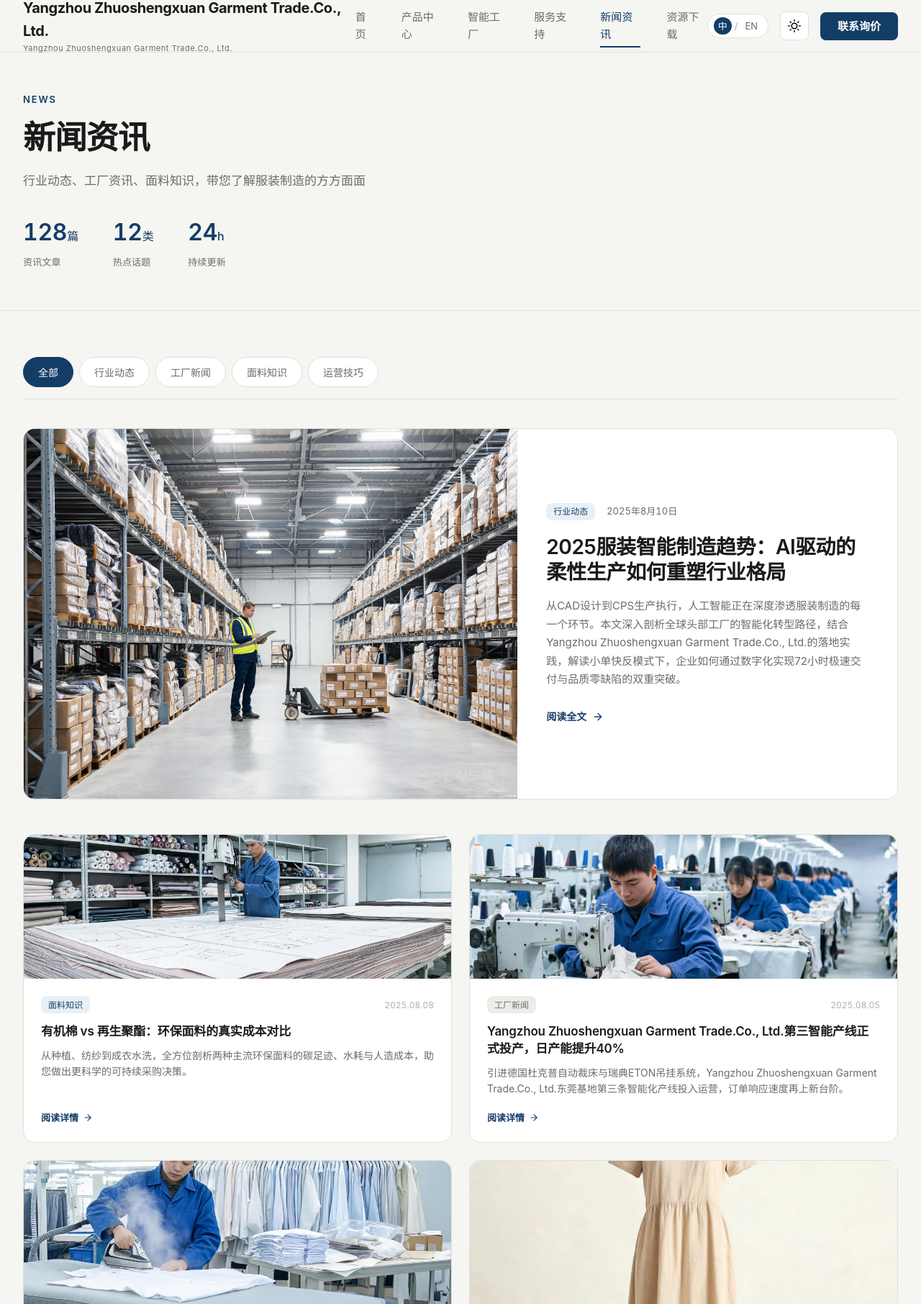
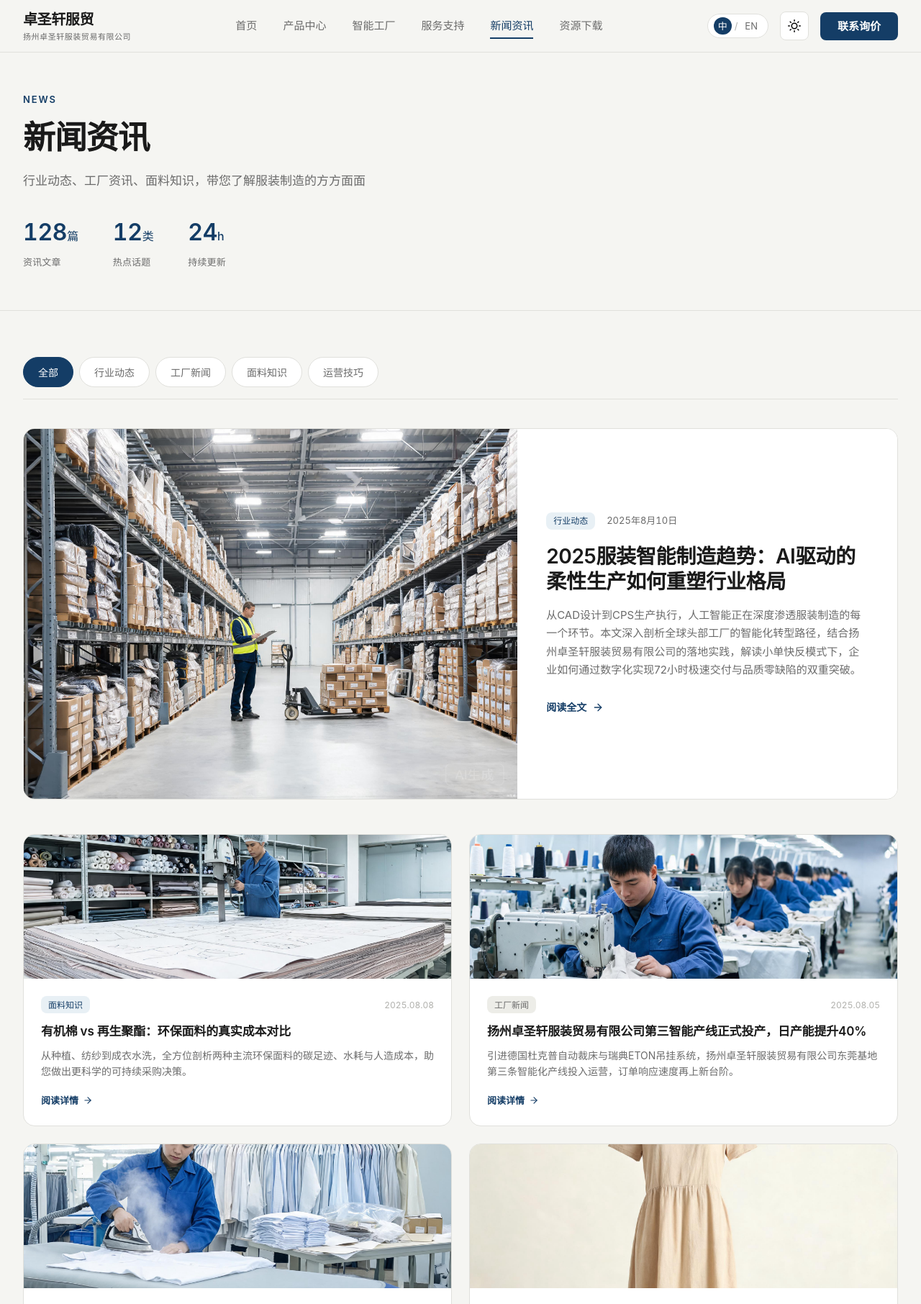
Before and after one commit to fastnas2023/vasture-website, a PHP site: page /blog.html in a window 1280 px wide. Shown: the top 1812 px of the page at 72% size. Run offline with PHP 8.4, Linux system fonts and the light colour scheme.

Commit message:
Update Chinese company name and brand short name

```diff
--- a/blog.html
+++ b/blog.html
@@ -3,7 +3,7 @@
 <head>
   <meta charset="UTF-8">
   <meta name="viewport" content="width=device-width, initial-scale=1.0">
-  <title>新闻资讯 - Yangzhou Zhuoshengxuan Garment Trade.Co., Ltd.</title>
+  <title>新闻资讯 - 扬州卓圣轩服装贸易有限公司</title>
   <link rel="stylesheet" href="css/brand.css">
   <style>
     .blog-tabs {
@@ -324,8 +324,8 @@
   <header class="site-header">
     <div class="cf-container">
       <a href="home.html" class="logo-link">
-        <span>Yangzhou Zhuoshengxuan Garment Trade.Co., Ltd.</span>
-        <span>Yangzhou Zhuoshengxuan Garment Trade.Co., Ltd.</span>
+        <span>卓圣轩服贸</span>
+        <span>扬州卓圣轩服装贸易有限公司</span>
       </a>
       <nav>
         <a href="home.html" data-dom-id="nav-home">首页</a>
@@ -416,7 +416,7 @@
                 <span class="date">2025年8月10日</span>
               </div>
               <h2>2025服装智能制造趋势：AI驱动的柔性生产如何重塑行业格局</h2>
-              <p>从CAD设计到CPS生产执行，人工智能正在深度渗透服装制造的每一个环节。本文深入剖析全球头部工厂的智能化转型路径，结合Yangzhou Zhuoshengxuan Garment Trade.Co., Ltd.的落地实践，解读小单快反模式下，企业如何通过数字化实现72小时极速交付与品质零缺陷的双重突破。</p>
+              <p>从CAD设计到CPS生产执行，人工智能正在深度渗透服装制造的每一个环节。本文深入剖析全球头部工厂的智能化转型路径，结合扬州卓圣轩服装贸易有限公司的落地实践，解读小单快反模式下，企业如何通过数字化实现72小时极速交付与品质零缺陷的双重突破。</p>
               <a href="#" class="read-more" style="font-size:14px;font-weight:600;color:var(--cf-primary);text-decoration:none;display:inline-flex;align-items:center;gap:8px;">
                 阅读全文
                 <svg width="16" height="16" viewBox="0 0 24 24" fill="none" stroke="currentColor" stroke-width="2" stroke-linecap="round" stroke-linejoin="round"><path d="M5 12h14"/><path d="m12 5 7 7-7 7"/></svg>
@@ -453,8 +453,8 @@
                 <span class="cf-tag">工厂新闻</span>
                 <span class="date">2025.08.05</span>
               </div>
-              <h3><a href="#">Yangzhou Zhuoshengxuan Garment Trade.Co., Ltd.第三智能产线正式投产，日产能提升40%</a></h3>
-              <p class="summary">引进德国杜克普自动裁床与瑞典ETON吊挂系统，Yangzhou Zhuoshengxuan Garment Trade.Co., Ltd.东莞基地第三条智能化产线投入运营，订单响应速度再上新台阶。</p>
+              <h3><a href="#">扬州卓圣轩服装贸易有限公司第三智能产线正式投产，日产能提升40%</a></h3>
+              <p class="summary">引进德国杜克普自动裁床与瑞典ETON吊挂系统，扬州卓圣轩服装贸易有限公司东莞基地第三条智能化产线投入运营，订单响应速度再上新台阶。</p>
               <a href="#" class="read-more">阅读详情
                 <svg width="14" height="14" viewBox="0 0 24 24" fill="none" stroke="currentColor" stroke-width="2" stroke-linecap="round" stroke-linejoin="round"><path d="M5 12h14"/><path d="m12 5 7 7-7 7"/></svg>
               </a>
@@ -521,8 +521,8 @@
                 <span class="cf-tag">工厂新闻</span>
                 <span class="date">2025.07.20</span>
               </div>
-              <h3><a href="#">Yangzhou Zhuoshengxuan Garment Trade.Co., Ltd.通过GRS全球回收标准认证，可持续战略再升级</a></h3>
-              <p class="summary">继OCS有机含量认证后，Yangzhou Zhuoshengxuan Garment Trade.Co., Ltd.再度斩获国际权威GRS认证，为品牌客户提供完整的再生材料追溯与环保合规支持。</p>
+              <h3><a href="#">扬州卓圣轩服装贸易有限公司通过GRS全球回收标准认证，可持续战略再升级</a></h3>
+              <p class="summary">继OCS有机含量认证后，扬州卓圣轩服装贸易有限公司再度斩获国际权威GRS认证，为品牌客户提供完整的再生材料追溯与环保合规支持。</p>
               <a href="#" class="read-more">阅读详情
                 <svg width="14" height="14" viewBox="0 0 24 24" fill="none" stroke="currentColor" stroke-width="2" stroke-linecap="round" stroke-linejoin="round"><path d="M5 12h14"/><path d="m12 5 7 7-7 7"/></svg>
               </a>
@@ -580,7 +580,7 @@
             <div class="thumb"><img src="assets/image_11_yi19x4.jpg" alt="工厂"></div>
             <div class="card-body">
               <div class="card-top"><span class="cf-tag">工厂新闻</span><span class="date">2025.08.05</span></div>
-              <h3><a href="#">Yangzhou Zhuoshengxuan Garment Trade.Co., Ltd.第三智能产线正式投产，日产能提升40%</a></h3>
+              <h3><a href="#">扬州卓圣轩服装贸易有限公司第三智能产线正式投产，日产能提升40%</a></h3>
               <p class="summary">引进德国杜克普自动裁床与瑞典ETON吊挂系统，东莞基地产能再上新台阶。</p>
               <a href="#" class="read-more">阅读详情 <svg width="14" height="14" viewBox="0 0 24 24" fill="none" stroke="currentColor" stroke-width="2"><path d="M5 12h14"/><path d="m12 5 7 7-7 7"/></svg></a>
             </div>
@@ -589,7 +589,7 @@
             <div class="thumb"><img src="assets/image_5_yi19x4.jpg" alt="工厂"></div>
             <div class="card-body">
               <div class="card-top"><span class="cf-tag">工厂新闻</span><span class="date">2025.07.20</span></div>
-              <h3><a href="#">Yangzhou Zhuoshengxuan Garment Trade.Co., Ltd.通过GRS全球回收标准认证，可持续战略再升级</a></h3>
+              <h3><a href="#">扬州卓圣轩服装贸易有限公司通过GRS全球回收标准认证，可持续战略再升级</a></h3>
               <p class="summary">继OCS有机认证后，再度斩获国际权威GRS认证，提供完整再生材料追溯支持。</p>
               <a href="#" class="read-more">阅读详情 <svg width="14" height="14" viewBox="0 0 24 24" fill="none" stroke="currentColor" stroke-width="2"><path d="M5 12h14"/><path d="m12 5 7 7-7 7"/></svg></a>
             </div>
@@ -678,7 +678,7 @@
     <div class="cf-container">
       <div class="footer-grid">
         <div>
-          <div class="footer-brand-name">Yangzhou Zhuoshengxuan Garment Trade.Co., Ltd.</div>
+          <div class="footer-brand-name">卓圣轩服贸</div>
           <p class="footer-brand-desc">专注服装智能制造20年，提供从设计打版到批量生产的一站式柔性供应链服务，服务全球500+品牌客户。</p>
           <div class="social-icons">
             <a href="#" class="social-icon" aria-label="WhatsApp">
@@ -724,14 +724,10 @@
             <div>📞 0086-17826699113 (Allen)</div>
             <div>💬 WhatsApp: 0086-17826699113</div>
           </div>
-            <div>📞 +86 0769-8888-6666</div>
-            <div>✉️ sales@vasture.com</div>
-            <div>💬 WhatsApp: +86 138-0000-8888</div>
-          </div>
         </div>
       </div>
       <div class="footer-bottom">
-        <div>© 2025 Yangzhou Zhuoshengxuan Garment Trade.Co., Ltd. All Rights Reserved.</div>
+        <div>© 2025 扬州卓圣轩服装贸易有限公司 All Rights Reserved.</div>
         <div>粤ICP备2025000001号 · 粤公网安备44190000000001号</div>
       </div>
     </div>
@@ -744,8 +740,8 @@
   <aside class="mobile-drawer" role="dialog" aria-label="移动端导航">
     <div class="mobile-drawer-header">
       <a href="home.html" class="logo-link">
-        <span>Yangzhou Zhuoshengxuan Garment Trade.Co., Ltd.</span>
-        <span>Yangzhou Zhuoshengxuan Garment Trade.Co., Ltd.</span>
+        <span>卓圣轩服贸</span>
+        <span>扬州卓圣轩服装贸易有限公司</span>
       </a>
       <button class="mobile-drawer-close" data-action="close-menu" aria-label="关闭菜单">
         <svg viewBox="0 0 24 24" fill="none" stroke="currentColor" stroke-width="2" stroke-linecap="round" stroke-linejoin="round">
--- a/css/brand.css
+++ b/css/brand.css
@@ -1,5 +1,5 @@
 /* ============================================================
-   Yangzhou Zhuoshengxuan Garment Trade.Co., Ltd. - Brand & Shared CSS
+   扬州卓圣轩服装贸易有限公司 - Brand & Shared CSS
    Deep Ocean Blue + Warm Cream + Charcoal
    Prefix: cf (clothing-factory)
    ============================================================ */
--- a/js/main.js
+++ b/js/main.js
@@ -1,5 +1,5 @@
 /* ============================================================
-   Yangzhou Zhuoshengxuan Garment Trade.Co., Ltd. - Shared Interactions JS
+   扬州卓圣轩服装贸易有限公司 - Shared Interactions JS
    Handles: nav scroll state, mobile drawer, theme toggle,
             scroll reveal, form interactions, product filtering
    ============================================================ */
```
Also changed, not shown: contact.html (+14 -20 lines), factory.html (+11 -11 lines), home.html (+8 -8 lines), products.html (+8 -8 lines), resources.html (+10 -14 lines), services.html (+8 -8 lines).
